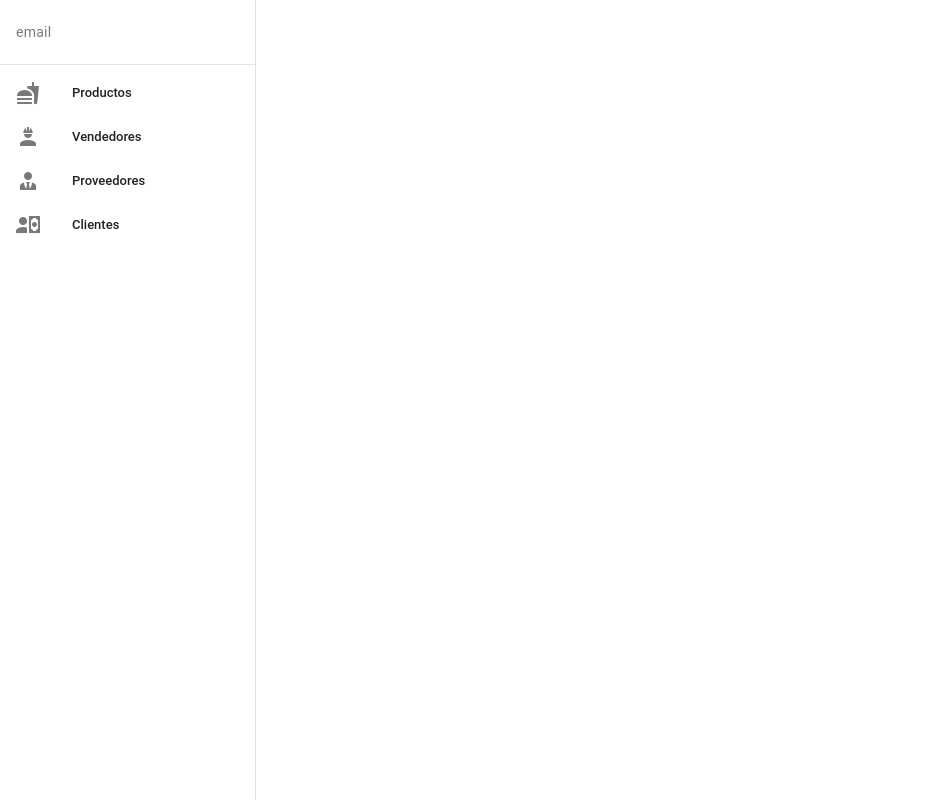
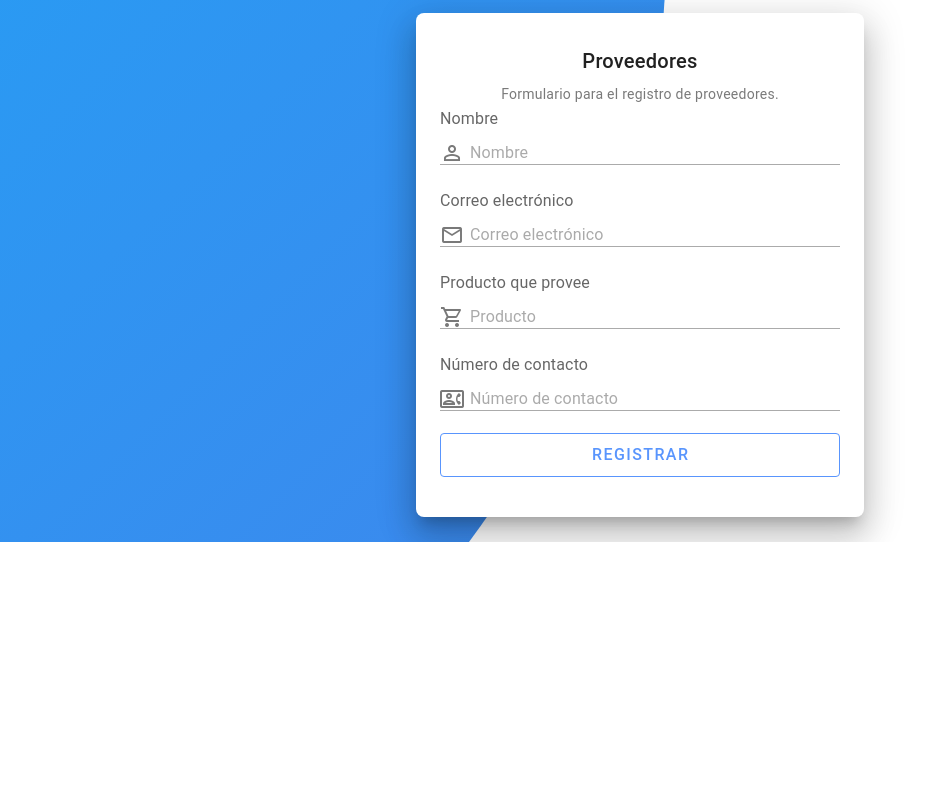
Before and after one commit to Mamnuu/Proyecto-Web, a Nuxt app: page /registrarProveedor in a window 1280 px wide. Shown: the whole page, without its empty margins (0-946 px from the left). Built offline with nearby package versions, Linux system fonts and the light colour scheme.

Commit message:
Feat: CRM-15 registrar proveedor

```diff
--- a/db.json
+++ b/db.json
@@ -291,6 +291,15 @@
       "producto": "Emulsionantes y Estabilizantes",
       "contacto": "(901) 555-7890",
       "img": "https://encrypted-tbn0.gstatic.com/images?q=tbn:ANd9GcQnGzkJFVIEXgKOlvCesKdY7FNkZ5cxOV3JkQ&usqp=CAU"
+    },
+    {
+      "id": 7,
+      "nombre": "Cerdoexp",
+      "correo": "ce@gmail.com",
+      "producto": "Carne",
+      "contacto": "3214567809",
+      "img": "/images/imgproveedor.jpeg",
+      "cargo": "proveedor"
     }
   ]
 }
--- a/pages/proveedores.vue
+++ b/pages/proveedores.vue
@@ -41,7 +41,7 @@
           <DescripcionPro :supplier="currentSupplier"  @closeDialog="closeDialog"></DescripcionPro>
         </v-dialog>
       </v-card>
-      <v-btn fab dark large color="#5995fd" class="btn-flotante">
+      <v-btn fab dark large color="#5995fd" class="btn-flotante" to="/registrarProveedor">
         <v-icon size="50">mdi-plus</v-icon>
       </v-btn>
     </v-row>
--- /dev/null
+++ b/pages/registrarProveedor.vue
@@ -0,0 +1,233 @@
+<template>
+  <div class="register-container">
+    <div class="form-container">
+      <v-card
+        class="mx-auto pa-6 pb-2"
+        elevation="20"
+        max-width="448"
+        rounded="lg"
+      >
+        <v-card-title style="text-align: center">Proveedores</v-card-title>
+        <v-card-subtitle style="text-align: center"
+          >Formulario para el registro de proveedores.</v-card-subtitle
+        >
+        <div class="text-subtitle-1 text-medium-emphasis">Nombre</div>
+
+        <v-text-field
+          v-model="nombre"
+          density="compact"
+          placeholder="Nombre"
+          prepend-inner-icon="mdi-account-outline"
+          variant="underlined"
+          :rules="Rules"
+        ></v-text-field>
+
+        <div class="text-subtitle-1 text-medium-emphasis">
+          Correo electrónico
+        </div>
+
+        <v-text-field
+          v-model="correo"
+          density="compact"
+          placeholder="Correo electrónico"
+          prepend-inner-icon="mdi-email-outline"
+          variant="underlined"
+          :rules="Rules"
+        ></v-text-field>
+
+        <div class="text-subtitle-1 text-medium-emphasis">
+          Producto que provee
+        </div>
+
+        <v-text-field
+          v-model="producto"
+          density="compact"
+          placeholder="Producto"
+          prepend-inner-icon="mdi-cart-outline"
+          variant="underlined"
+          :rules="Rules"
+        ></v-text-field>
+
+        <div class="text-subtitle-1 text-medium-emphasis">
+          Número de contacto
+        </div>
+
+        <v-text-field
+          v-model="contacto"
+          density="compact"
+          placeholder="Número de contacto"
+          prepend-inner-icon="mdi-card-account-phone-outline"
+          variant="underlined"
+          :rules="Rules"
+        ></v-text-field>
+
+        <v-btn
+          block
+          class="mb-8"
+          color="#5995fd"
+          size="large"
+          variant="outlined"
+          @click="register"
+          >Registrar
+        </v-btn>
+      </v-card>
+    </div>
+  </div>
+</template>
+
+<script>
+import axios from "axios";
+import Swal from "sweetalert2";
+let nextSupplierId = 6; // Contador para el ID secuencial
+const img = "/images/imgproveedor.jpeg";
+const cargo = "proveedor";
+
+const errorMessage = ref("");
+
+export default {
+  data: () => {
+    return {
+      Rules: [(v) => !!v || "El campo es obligatorio"],
+      nombre: "",
+      correo: "",
+      producto: "",
+      contacto: "",
+    };
+  },
+  methods: {
+    async getSuppliers() {
+      try {
+        const response = await axios.get("http://localhost:3001/suppliers");
+        this.suppliers = response.data;
+      } catch (error) {
+        console.error("Error al obtener proveedores:", error);
+      }
+    },
+    async register() {
+      await this.getSuppliers();
+
+      // Validación campos vacíos
+      if (
+        this.nombre == "" ||
+        this.correo == "" ||
+        this.producto == "" ||
+        this.contacto == ""
+      ) {
+        errorMessage.value = "Por favor, ingresa todos los campos.";
+        Swal.fire({
+          icon: "error",
+          title: "Oops...",
+          text: errorMessage.value,
+        });
+        return;
+      }
+
+      // Validación correo válido
+      if (!this.correo || !/^\S+@\S+\.\S+$/.test(this.correo)) {
+        console.log("Por favor, ingresa un correo electrónico válido.");
+        errorMessage.value = "Por favor, ingresa un correo electrónico válido.";
+        Swal.fire({
+          icon: "error",
+          title: "Oops...",
+          text: errorMessage.value,
+        });
+        return;
+      }
+
+      // Verificar si existe el correo
+      const emailExists = this.suppliers.some(
+        (supplier) => supplier.correo === this.correo
+      );
+
+      if (emailExists) {
+        console.error("El correo electrónico ya está registrado.");
+      }
+      else {
+        // Generación de ID secuencial única para el proveedor
+        const supplierId = nextSupplierId;
+
+        // Incrementa el contador para el siguiente proveedor
+        nextSupplierId++;
+
+        // Registra al proveedor con el ID generado
+        const newSupplier = {
+          id: supplierId,
+          nombre: this.nombre,
+          correo: this.correo,
+          producto: this.producto,
+          contacto: this.contacto,
+          img: img,
+          cargo: cargo,
+        };
+
+        // Añade el proveedor al servidor
+        await this.addSupplier(newSupplier);
+
+        console.log("", newSupplier);
+      }
+    },
+    async addSupplier(supplier) {
+      try {
+        const response = await axios.post(
+          "http://localhost:3001/suppliers",
+          supplier
+        );
+        console.log("Proveedor agregado:", response.data);
+        // Redirección al home
+        this.$router.push("/proveedores");
+        Swal.fire({
+          icon: "success",
+          title: "Registro exitoso",
+        });
+      } catch (error) {
+        console.error("Error al agregar proveedor:", error);
+        Swal.fire({
+          icon: "error",
+          title: "Error en el registro:",
+        });
+      }
+    },
+  },
+};
+definePageMeta({
+  layout: "blank",
+});
+</script>
+
+<style scoped>
+/* Centra el formulario verticalmente y elimina el espacio alrededor */
+.form-container {
+  justify-content: center;
+  align-items: center;
+  height: 80%;
+  padding-top: 1%;
+  padding-bottom: 2%;
+}
+
+.form-container v-card {
+  width: 100%;
+  /* Ajusta el ancho de la tarjeta al 100% del contenedor */
+}
+
+.register-container {
+  position: relative;
+  width: 100%;
+  background-color: #fff;
+  height: 100%;
+  overflow: hidden;
+}
+
+.register-container:before {
+  content: "";
+  position: absolute;
+  height: 2000px;
+  width: 2000px;
+  top: -10%;
+  right: 48%;
+  transform: translateY(-50%);
+  background-image: linear-gradient(-45deg, #4481eb 0%, #04befe 100%);
+  transition: 1.8s ease-in-out;
+  border-radius: 50%;
+  z-index: 0;
+}
+</style>
```
